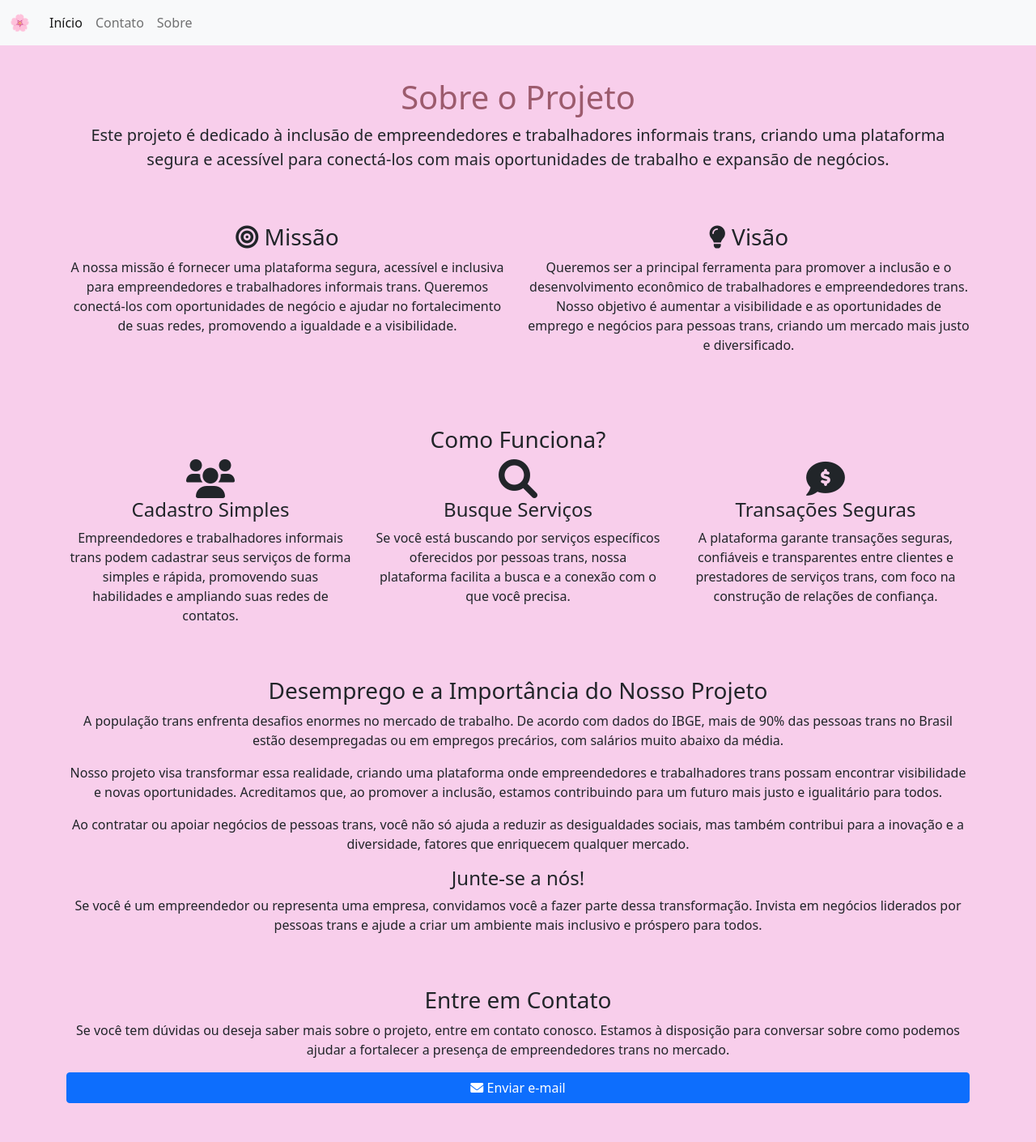
After one commit to Joaquim-Renato/transNoTrampo, a Django app: page /sobre/ in a window 1280 px wide. The commit adds this page. Shown: the whole page at 81% size. Run offline with Django 3.2, Linux system fonts and the light colour scheme.

Commit message:
pag sobre

```diff
--- a/empreendedores/templates/delete.html
+++ b/empreendedores/templates/delete.html
@@ -12,7 +12,7 @@
 <body>
     <div class="container mt-5">
         <h2>Excluir Empreendedor</h2>
-        <p>Tem certeza de que deseja excluir o empreendedor <strong>{{ empreendedor.nome }}</strong> e todos os seus dados?</p>
+        <p>Tem certeza de que deseja excluir seu perfil <strong>{{ empreendedor.nome }}</strong> e todos os seus dados?</p>
         <form method="POST">
             {% csrf_token %}
             <button type="submit" class="btn btn-danger">Sim, excluir</button>
--- a/empreendedores/templates/lista.html
+++ b/empreendedores/templates/lista.html
@@ -4,6 +4,7 @@
     <meta charset="UTF-8">
     <meta name="viewport" content="width=device-width, initial-scale=1.0">
     <title>Lista de Empreendedores</title>
+    {% load static %}
     <link
         href="https://cdn.jsdelivr.net/npm/bootstrap@5.0.2/dist/css/bootstrap.min.css"
         rel="stylesheet"
--- /dev/null
+++ b/empreendedores/templates/sobre.html
@@ -0,0 +1,113 @@
+<!DOCTYPE html>
+<html lang="pt-br">
+<head>
+    <meta charset="UTF-8">
+    <meta name="viewport" content="width=device-width, initial-scale=1.0">
+    <title>Sobre - Cadastro de Empreendedores e Trabalhadores Informais</title>
+    {% load static %}
+    <link rel="stylesheet" href="{% static 'styles.css'%}">
+    <link href="https://cdn.jsdelivr.net/npm/bootstrap@5.0.2/dist/css/bootstrap.min.css" rel="stylesheet" integrity="sha384-EVSTQN3/azprG1Anm3QDgpJLIm9Nao0Yz1ztcQTwFspd3yD65VohhpuuCOmLASjC" crossorigin="anonymous" />
+    <script src="https://cdn.jsdelivr.net/npm/bootstrap@5.0.2/dist/js/bootstrap.bundle.min.js" integrity="sha384-MrcW6ZMFYlzcLA8Nl+NtUVF0sA7MsXsP1UyJoMp4YLEuNSfAP+JcXn/tWtIaxVXM" crossorigin="anonymous"></script>
+
+    <!-- FontAwesome para ícones -->
+    <link href="https://cdnjs.cloudflare.com/ajax/libs/font-awesome/6.0.0-beta3/css/all.min.css" rel="stylesheet">
+</head>
+
+<body style="background-color: #f8ceeb;">
+
+<!-- Navbar -->
+<nav class="navbar navbar-expand-lg navbar-light bg-light fixed-top">
+    <div class="container-fluid">
+        <a class="navbar-brand" href="#">🌸</a>
+        <button class="navbar-toggler" type="button" data-bs-toggle="collapse" data-bs-target="#navbarNav" aria-controls="navbarNav" aria-expanded="false" aria-label="Toggle navigation">
+            <span class="navbar-toggler-icon"></span>
+        </button>
+        <div class="collapse navbar-collapse" id="navbarNav">
+            <ul class="navbar-nav">
+                <li class="nav-item">
+                    <a class="nav-link active" href="/">Início</a>
+                </li>
+                <li class="nav-item">
+                    <a class="nav-link" href="#">Contato</a>
+                </li>
+                <li class="nav-item">
+                    <a class="nav-link" href="#">Sobre</a>
+                </li>
+            </ul>
+        </div>
+    </div>
+</nav>
+
+<!-- Hero Section -->
+<section class="container text-center mt-5 pt-5">
+    <h1>Sobre o Projeto</h1>
+    <p class="lead">Este projeto é dedicado à inclusão de empreendedores e trabalhadores informais trans, criando uma plataforma segura e acessível para conectá-los com mais oportunidades de trabalho e expansão de negócios.</p>
+</section>
+
+<!-- Missão e Visão -->
+<section class="container mt-5">
+    <div class="row text-center">
+        <div class="col-lg-6 mb-4">
+            <h3><i class="fas fa-bullseye"></i> Missão</h3>
+            <p>A nossa missão é fornecer uma plataforma segura, acessível e inclusiva para empreendedores e trabalhadores informais trans. Queremos conectá-los com oportunidades de negócio e ajudar no fortalecimento de suas redes, promovendo a igualdade e a visibilidade.</p>
+        </div>
+        <div class="col-lg-6 mb-4">
+            <h3><i class="fas fa-lightbulb"></i> Visão</h3>
+            <p>Queremos ser a principal ferramenta para promover a inclusão e o desenvolvimento econômico de trabalhadores e empreendedores trans. Nosso objetivo é aumentar a visibilidade e as oportunidades de emprego e negócios para pessoas trans, criando um mercado mais justo e diversificado.</p>
+        </div>
+    </div>
+</section>
+
+<!-- Como Funciona -->
+<section class="container mt-5">
+    <h3 class="text-center">Como Funciona?</h3>
+    <div class="row text-center">
+        <div class="col-md-4">
+            <i class="fas fa-users fa-3x"></i>
+            <h4>Cadastro Simples</h4>
+            <p>Empreendedores e trabalhadores informais trans podem cadastrar seus serviços de forma simples e rápida, promovendo suas habilidades e ampliando suas redes de contatos.</p>
+        </div>
+        <div class="col-md-4">
+            <i class="fas fa-search fa-3x"></i>
+            <h4>Busque Serviços</h4>
+            <p>Se você está buscando por serviços específicos oferecidos por pessoas trans, nossa plataforma facilita a busca e a conexão com o que você precisa.</p>
+        </div>
+        <div class="col-md-4">
+            <i class="fas fa-comment-dollar fa-3x"></i>
+            <h4>Transações Seguras</h4>
+            <p>A plataforma garante transações seguras, confiáveis e transparentes entre clientes e prestadores de serviços trans, com foco na construção de relações de confiança.</p>
+        </div>
+    </div>
+</section>
+
+<!-- Desemprego e Relevância do Projeto -->
+<section class="container mt-5">
+    <h3 class="text-center">Desemprego e a Importância do Nosso Projeto</h3>
+    <p class="text-center">
+        A população trans enfrenta desafios enormes no mercado de trabalho. De acordo com dados do IBGE, mais de 90% das pessoas trans no Brasil estão desempregadas ou em empregos precários, com salários muito abaixo da média.
+    </p>
+    <p class="text-center">
+        Nosso projeto visa transformar essa realidade, criando uma plataforma onde empreendedores e trabalhadores trans possam encontrar visibilidade e novas oportunidades. Acreditamos que, ao promover a inclusão, estamos contribuindo para um futuro mais justo e igualitário para todos.
+    </p>
+    <p class="text-center">
+        Ao contratar ou apoiar negócios de pessoas trans, você não só ajuda a reduzir as desigualdades sociais, mas também contribui para a inovação e a diversidade, fatores que enriquecem qualquer mercado.
+    </p>
+    <h4 class="text-center">Junte-se a nós!</h4>
+    <p class="text-center">
+        Se você é um empreendedor ou representa uma empresa, convidamos você a fazer parte dessa transformação. Invista em negócios liderados por pessoas trans e ajude a criar um ambiente mais inclusivo e próspero para todos.
+    </p>
+</section>
+
+<!-- Contato -->
+<section class="container mt-5 mb-5">
+    <h3 class="text-center">Entre em Contato</h3>
+    <p class="text-center">Se você tem dúvidas ou deseja saber mais sobre o projeto, entre em contato conosco. Estamos à disposição para conversar sobre como podemos ajudar a fortalecer a presença de empreendedores trans no mercado.</p>
+    <div class="d-flex justify-content-center">
+        <a href="mailto:jocajoaquimas@gmail.com" class="btn btn-primary">
+            <i class="fas fa-envelope"></i> Enviar e-mail
+        </a>
+    </div>
+</section>
+
+</body>
+</html>
--- a/empreendedores/urls.py
+++ b/empreendedores/urls.py
@@ -1,5 +1,7 @@
 from django.urls import path
 from . import views
+from django.conf import settings
+from django.conf.urls.static import static
 
 urlpatterns = [
     path("", views.index, name="index"),
@@ -10,4 +12,10 @@ urlpatterns = [
     path("empreendedores/", views.lista_empreendedores, name="lista_empreendedores"),
     path("editar/<int:empreendedor_id>/", views.edit_empreendedor, name="edit_empreendedor"),
     path("delete/<int:empreendedor_id>/", views.delete_empreendedor, name="delete_empreendedor"),
+    path("sobre/", views.sobre, name="sobre")
 ]
+
+
+
+if settings.DEBUG:
+    urlpatterns += static(settings.MEDIA_URL, document_root=settings.MEDIA_ROOT)
--- a/empreendedores/views.py
+++ b/empreendedores/views.py
@@ -101,3 +101,7 @@ def lista_empreendedores(request):
 
 def index(request):
     return render(request, "index.html")
+
+
+def sobre(request):
+    return render(request, "sobre.html")
--- a/transnotrampo/settings.py
+++ b/transnotrampo/settings.py
@@ -11,7 +11,7 @@ https://docs.djangoproject.com/en/3.2/ref/settings/
 """
 
 from pathlib import Path
-import os
+
 
 
 
@@ -137,7 +137,7 @@ STATICFILES_DIRS = [BASE_DIR / 'static']
 
 
 MEDIA_URL = '/media/'
-MEDIA_ROOT = os.path.join(BASE_DIR, 'media')
+MEDIA_ROOT = BASE_DIR / 'media'
 
 # Default primary key field type
 # https://docs.djangoproject.com/en/3.2/ref/settings/#default-auto-field
```
Also changed, not shown: empreendedores/templates/cadastrar.html (+24 -2 lines), empreendedores/templates/index.html (+18 -7 lines), empreendedores/templates/login.html (+22 -0 lines).
